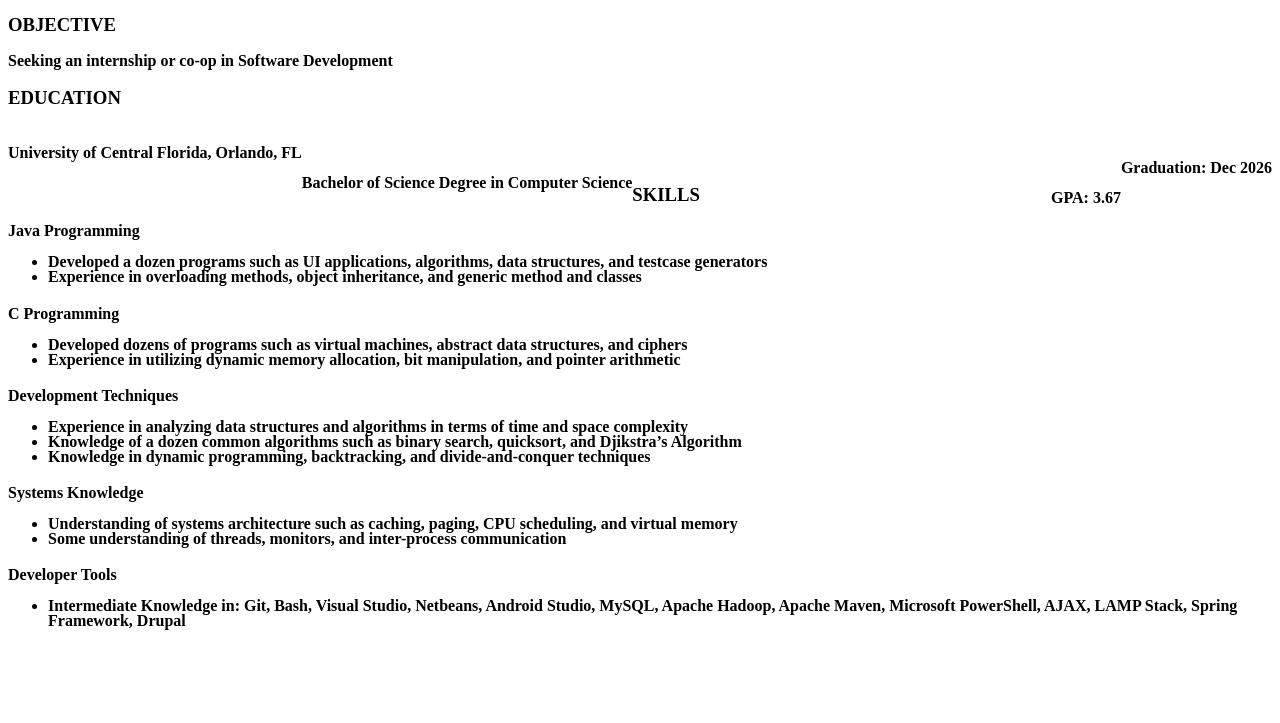
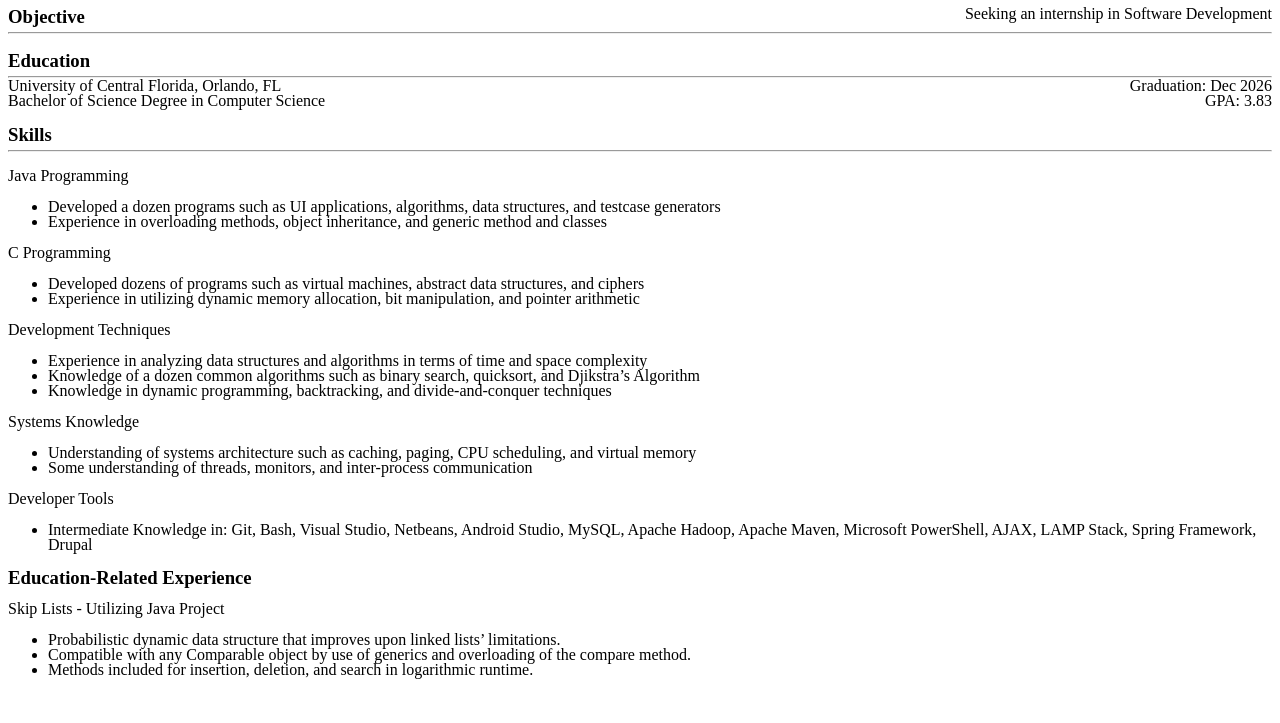
Before and after one commit to Github065/html-portfolio, a plain HTML site: page index.html in a window 1280 px wide. Shown: the part 77-800 px from the top of the page. Drawn offline with Linux system fonts and the light colour scheme.

Commit message:
index.html

```diff
--- a/index.html
+++ b/index.html
@@ -11,64 +11,73 @@
         #info{
             text-align: center;
         }
-        .headings{
-            text-transform: uppercase;
+        *{
+            margin-bottom: 0;
         }
     </style>
 </head>
-<body style="line-height:15px">
+<body style="line-height:15px" >
     <h1 id="name">Minh Thien Pham</h1>
-    <h4 id="info"> phamminhthien065@gmail.com | (407)744-6527 | <a href="https://www.linkedin.com/in/minh-thien-p-9627202a3/">Linkedin</a> | <a href="https://github.com/Github065">Github</a></h4>
-    <div>
-        <div id="objective-heading">
-            <h3 class="headings">objective</h3>
-            <h4>Seeking an internship or co-op in Software Development</h4>
+    <p id="info"> phamminhthien065@gmail.com | (407)744-6527 | <a href="https://www.linkedin.com/in/minh-thien-p-9627202a3/">Linkedin</a> | <a href="https://github.com/Github065">Github</a></p>
+    <div id="objective">
+        <h3 style="float: left;">Objective</h3>
+        <p style="float: right;">Seeking an internship in Software Development</p>
+        <div style="clear: both;"></div>
+        <hr/>
     </div>
-        <div id="education-heading">
-            <h3 class="headings">education</h3>
-            <h4 style="float:left">University of Central Florida, Orlando, FL</h4>
+    <div id="education">
+        <h3>Education</h3>
+        <hr/>
+        <span style="float: left;">University of Central Florida, Orlando, FL </span>
+        <span style="float: right;">Graduation: Dec 2026 </span>
         <br/>
-            <h4 style="float:right">Graduation: Dec 2026</h4>
-            <br/>
-            <h4 style="float:left">Bachelor of Science Degree in Computer Science</h4>
-            <br/>
-            <h4 style="float:right">GPA: 3.67</h4>
+        <span style="float: left;">Bachelor of Science Degree in Computer Science</span>
+        <span style="float: right;">GPA: 3.83</span>
+        <div style="clear: both;"></div>
     </div>
-        <div id="skills-heading">
-            <h3 class="headings">skills</h3>
-            <h4>Java Programming
+    <div id="skills">
+        <h3>Skills</h3>
+        <hr/>
+        <p >Java Programming</p>
             <ul>
                 <li>Developed a dozen programs such as UI applications, algorithms, data structures, and testcase generators</li>
                 <li>Experience in overloading methods, object inheritance, and generic method and classes</li>
             </ul>
-            </h4>
-            <h4>C Programming
+        <p>C Programming</p>
             <ul>
-                    <li>Developed dozens of programs such as virtual machines, abstract data structures, and ciphers
-</li>
+                <li>Developed dozens of programs such as virtual machines, abstract data structures, and ciphers</li>
                 <li>Experience in utilizing dynamic memory allocation, bit manipulation, and pointer arithmetic</li>
             </ul>
-            </h4>
-            <h4>Development Techniques
+        <p>Development Techniques</p>
             <ul>
                 <li>Experience in analyzing data structures and algorithms in terms of time and space complexity</li>
                 <li>Knowledge of a dozen common algorithms such as binary search, quicksort, and Djikstra’s Algorithm</li>
                 <li>Knowledge in dynamic programming, backtracking, and divide-and-conquer techniques</li>
             </ul>
-            </h4>
-            <h4>Systems Knowledge
+        <p>Systems Knowledge</p>
             <ul>
                 <li>Understanding of systems architecture such as caching, paging, CPU scheduling, and virtual memory</li>
                 <li>Some understanding of threads, monitors, and inter-process communication</li>
             </ul>
-            </h4>
-            <h4>Developer Tools
+        <p>Developer Tools</p>
             <ul>
                 <li>Intermediate Knowledge in: Git, Bash, Visual Studio, Netbeans, Android Studio, MySQL, Apache
                 Hadoop, Apache Maven, Microsoft PowerShell, AJAX, LAMP Stack, Spring Framework, Drupal</li>
             </ul>
-            </h4>
     </div>
+    <div id="projects">
+            <h3>Education-Related Experience</h3>
+            <p>
+            Skip Lists - Utilizing Java Project
+            <ul>
+                <li>Probabilistic dynamic data structure that improves upon linked lists’ limitations.</li>
+                <li>Compatible with any Comparable object by use of generics and overloading of the compare method.</li>
+                <li>Methods included for insertion, deletion, and search in logarithmic runtime.</li>
+            </ul>
+            </p>
+    </div>
+    <div id="experience">
+
     </div>
 </body>
 </html>
```
Lines whose indentation alone changed are shown as unchanged.
